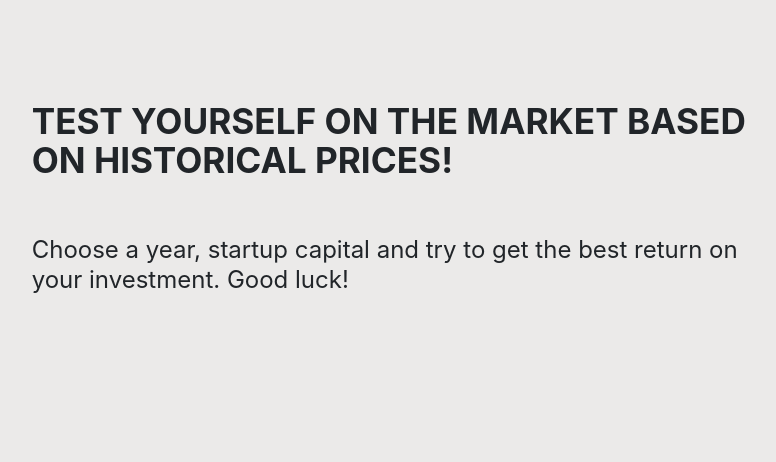
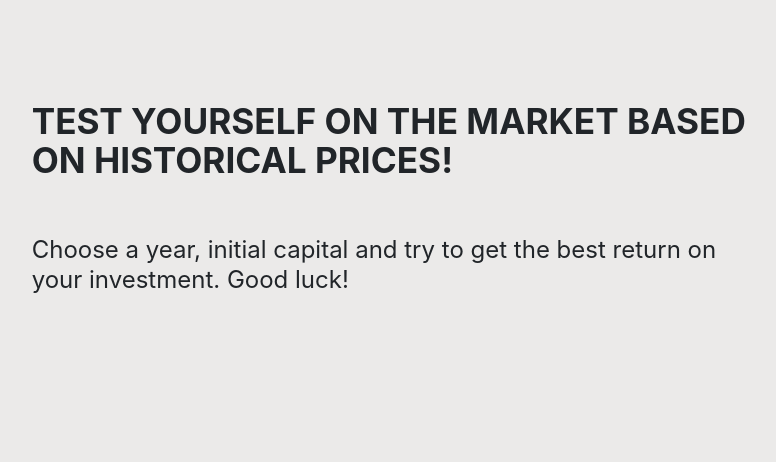
Before and after one commit to topeklc/Trading-game, a Flask app: page / in a window 1280 px wide. Shown: the part 258-720 px from the top of the page, without its empty margins (90-866 px from the left). Run offline with Flask 2, Linux system fonts and the light colour scheme; some libraries are stand-ins or nearby versions.

Commit message:
change UI. Install free template.

```diff
--- a/game/templates/index.html
+++ b/game/templates/index.html
@@ -13,7 +13,7 @@
          <div class="row">
             <div class="col-md-7 offset-md-1 col-sm-12">
                <p class="pb-5 pt-5">
-Choose a year, startup capital and try to get the best return on your investment. Good luck!</p>
+Choose a year, initial capital and try to get the best return on your investment. Good luck!</p>
             </div>
          </div>
       </div>
```
